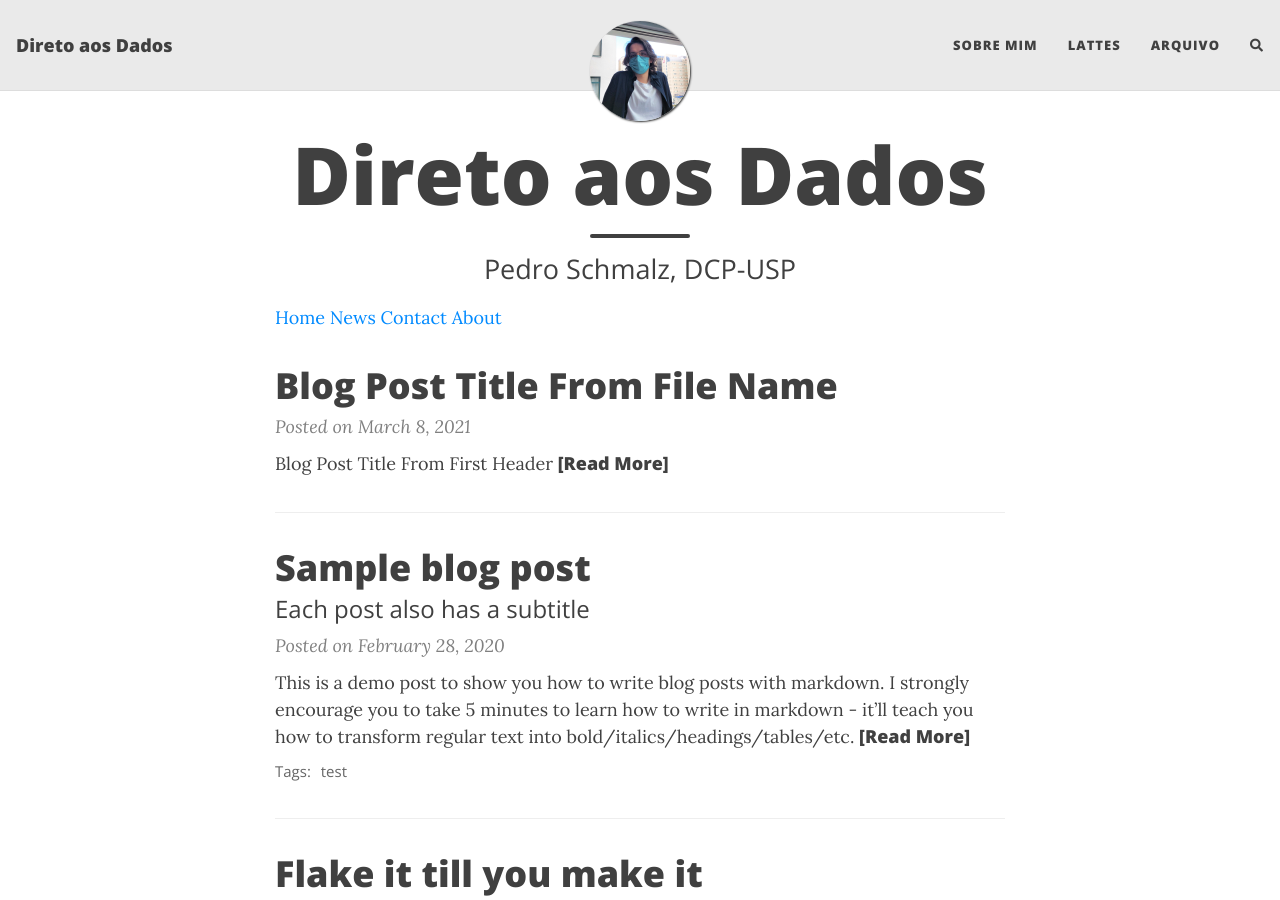
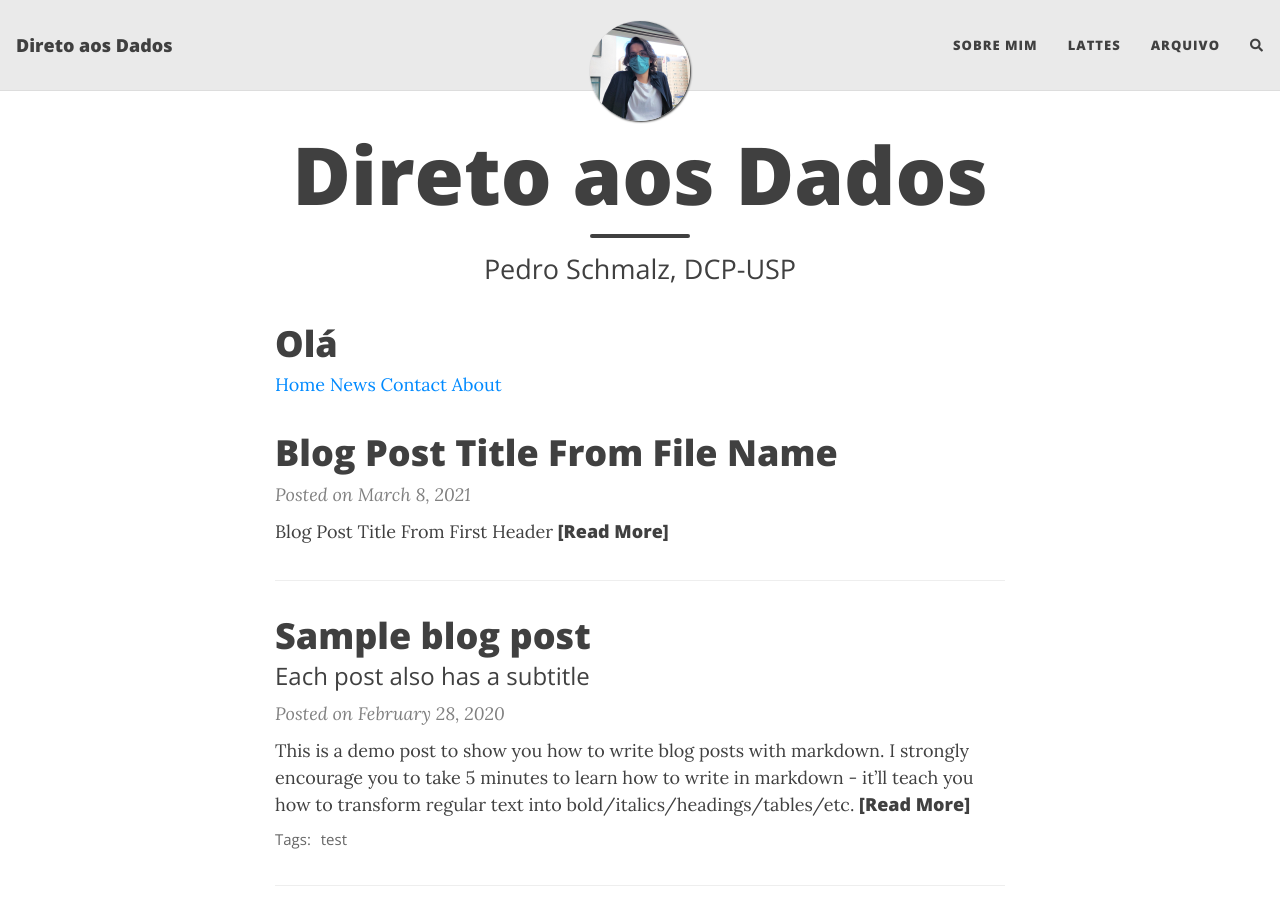
Before and after one commit to PedroSchmalz/pedroschmalz.github.io, a Jekyll site: the page built from index.html, in a window 1280 px wide and 900 px high. Built offline with Jekyll 4.4.1, drawn with Linux system fonts in a browser that asks for light colours; nearby versions of some CDN libraries; the list of posts is cut into pages by our own code; comment, search, counter and statistics services are not loaded.

Commit message:
Update home.html

```diff
--- a/_layouts/home.html
+++ b/_layouts/home.html
@@ -1,6 +1,9 @@
 ---
 layout: page
 ---
+
+<h1> Olá </h1>
+
 
 {{ content }}
 
```
